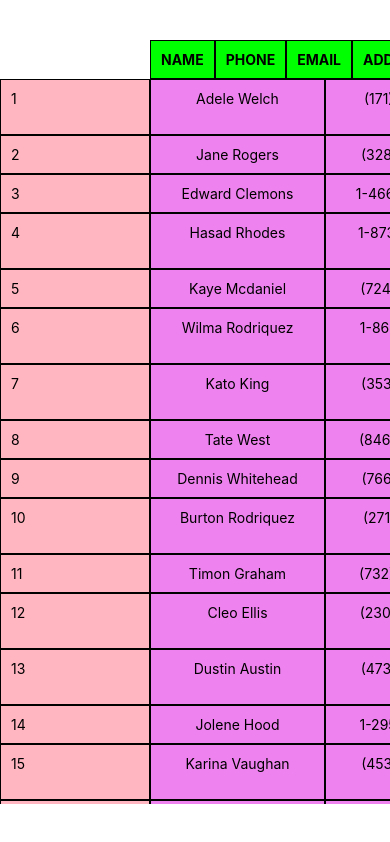
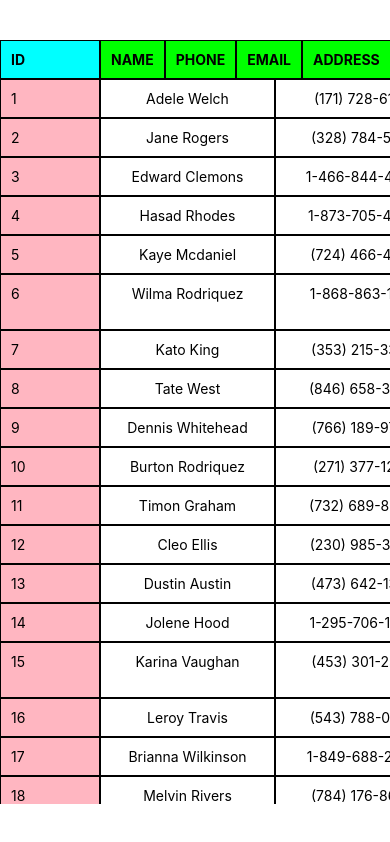
Before and after one commit to DrewIndeed/react-native-projects, a React Native app in the folder freezable-table/: screen / in a window 390 px wide. Built offline with nearby package versions, Linux system fonts and the light colour scheme.

Commit message:
97: major: refactor: display first cell of table with sticky func

```diff
--- a/freezable-table/App.tsx
+++ b/freezable-table/App.tsx
@@ -1,5 +1,13 @@
 import React, { useRef } from 'react';
-import { Animated, StyleSheet, Text, View, ScrollView } from 'react-native';
+import {
+  Animated,
+  StyleSheet,
+  Text,
+  View,
+  ScrollView,
+  StyleProp,
+  TextStyle,
+} from 'react-native';
 
 // ! CONDITION: test data items must have consistent number of keys, data format = arrays of objects
 import testData from './testData.js';
@@ -10,17 +18,19 @@ function getRandomNumberBetween(min: number, max: number) {
 }
 // global width values array
 // ! CONDITION: length = number of data keys + 1, values > 0
-const globalWidthValues = [150, 175, 175, 175, 250, 175];
+const globalWidthValues = [100, 175, 175, 275, 250, 175];
 
 // global object to customize table areas' bg colors
 const areasBgColors = {
+  firstCell: 'cyan',
   header: 'lime',
   freezeColumn: 'lightpink',
-  data: 'violet',
+  data: 'white',
 };
 
 // global object to customize table areas' text colors
 const areasTextColors = {
+  firstCell: '#000',
   header: '#000',
   freezeColumn: '#000',
   data: '#000',
@@ -35,28 +45,36 @@ export default function App() {
   const HeaderRow = ({ hidden }: { hidden: boolean }) => {
     // generate header cells content based on data
     const headerCellsContent: any = [];
-    headerCellsContent.push(''); // hidden first cell
+    headerCellsContent.push('id'.toUpperCase()); // hidden first cell
     Object.keys(testData[0]).forEach((key) =>
       headerCellsContent.push(key.toUpperCase())
     );
 
     // styles container for first and following cells
-    const headerCellsStyles: any = {
+    const commonCellsStyles: StyleProp<TextStyle> = {
+      borderWidth: 1,
+      padding: 10,
+      backgroundColor: areasBgColors.header,
+      fontWeight: 'bold',
+      color: areasTextColors.header,
+      textAlign: 'center',
+    };
+    const headerCellsStyles: {
+      otherCells: { style: StyleProp<TextStyle> };
+      firstCell: { style: StyleProp<TextStyle> };
+    } = {
+      otherCells: {
+        style: {
+          ...commonCellsStyles,
+        },
+      },
       firstCell: {
         style: {
-          borderWidth: 1,
-          padding: 10,
-          opacity: 0,
+          ...commonCellsStyles,
+          opacity: 1, // ! Toggle display of first cell of header / freeze column here
           display: hidden ? 'flex' : 'none',
-        },
-      },
-      otherCells: {
-        style: {
-          borderWidth: 1,
-          padding: 10,
-          backgroundColor: areasBgColors.header,
-          fontWeight: 'bold',
-          color: areasTextColors.header,
+          backgroundColor: areasBgColors.firstCell,
+          color: areasTextColors.firstCell,
         },
       },
     };
@@ -65,7 +83,7 @@ export default function App() {
       <Animated.View
         style={[
           styles.headerRowContainer,
-          {
+          !hidden && {
             transform: [
               {
                 translateX: Animated.multiply(
@@ -157,21 +175,7 @@ export default function App() {
   return (
     <View style={styles.mainContainer}>
       {/* beneath table to display freeze column */}
-      <Animated.View
-        style={[
-          styles.freezeColTable,
-          {
-            transform: [
-              {
-                translateY: Animated.multiply(
-                  freezeColOffsetY,
-                  new Animated.Value(-1)
-                ),
-              },
-            ],
-          },
-        ]}
-      >
+      <View style={[styles.freezeColTable]}>
         <HeaderRow hidden />
 
         <ScrollView
@@ -180,8 +184,20 @@ export default function App() {
           horizontal={true}
           showsHorizontalScrollIndicator={false}
         >
-          <ScrollView
-            style={{ paddingBottom: 16 }} // ! TO SCROLL VERTICALLY COMPLETELY
+          <Animated.ScrollView
+            style={[
+              { paddingBottom: 16 },
+              {
+                transform: [
+                  {
+                    translateY: Animated.multiply(
+                      freezeColOffsetY,
+                      new Animated.Value(-1)
+                    ),
+                  },
+                ],
+              },
+            ]} // ! TO SCROLL VERTICALLY COMPLETELY
             bounces={false}
             scrollEventThrottle={16}
             showsVerticalScrollIndicator={false}
@@ -194,9 +210,9 @@ export default function App() {
                 hidden
               />
             ))}
-          </ScrollView>
+          </Animated.ScrollView>
         </ScrollView>
-      </Animated.View>
+      </View>
 
       {/* float table to display scrollable table */}
       <View style={styles.scrollableTable}>
@@ -256,20 +272,21 @@ export default function App() {
 const styles = StyleSheet.create({
   scrollableTable: {
     flex: 1,
+    flexDirection: 'column',
+    overflow: 'hidden', // ! CONDITION: must have to hide header horizontal overflow
     backgroundColor: 'transparent',
-    flexDirection: 'column',
-    marginLeft: globalWidthValues[0],
+    marginLeft: globalWidthValues[0], // ! CONDITION: must have to display freeze column from underneath table
   },
   mainContainer: {
     flex: 1,
     flexDirection: 'row',
+    overflow: 'hidden', // ! CONDITION: must have to hide freeze column vertical overflow
     marginVertical: 40,
-    overflow: 'hidden', // ! CONDITION: must have to hide column overflow
   },
   freezeColTable: {
     flex: 1,
+    flexDirection: 'column',
     backgroundColor: '#fff',
-    flexDirection: 'column',
     position: 'absolute',
   },
   headerRowContainer: {
```
